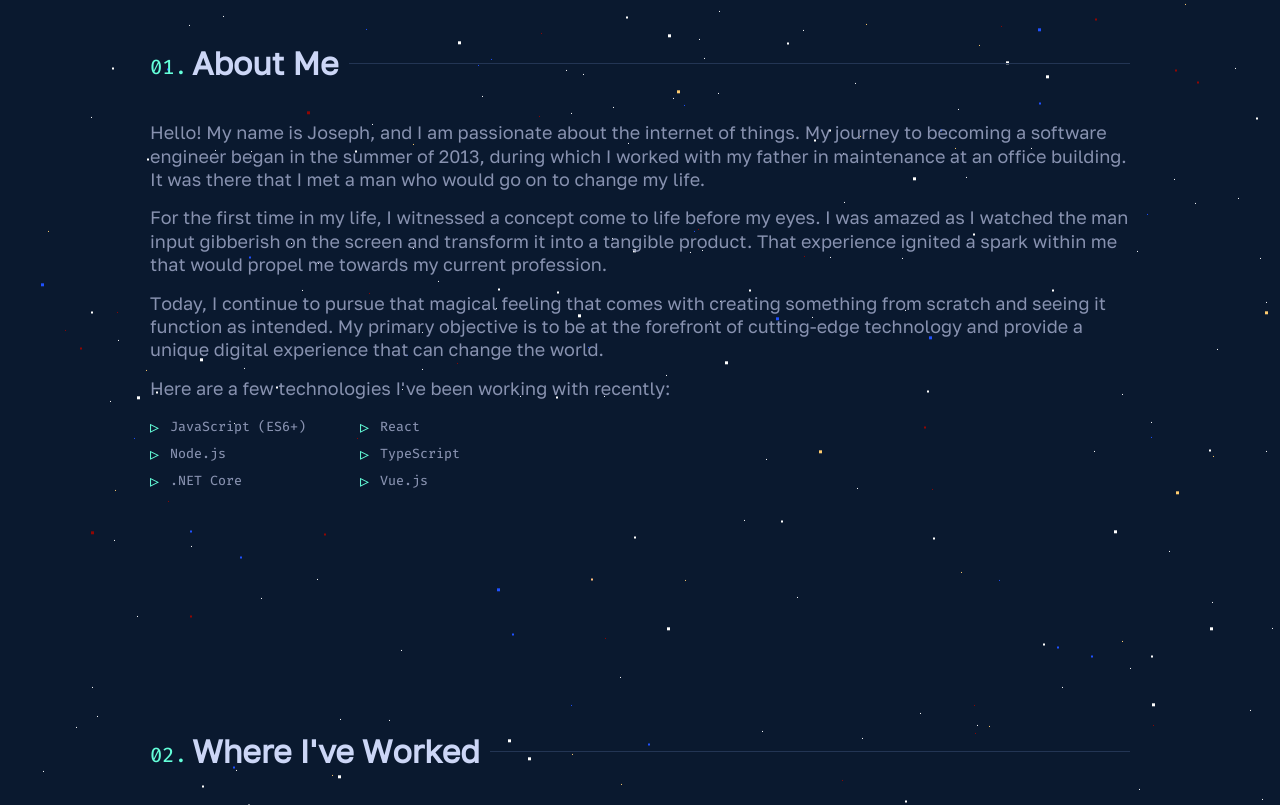
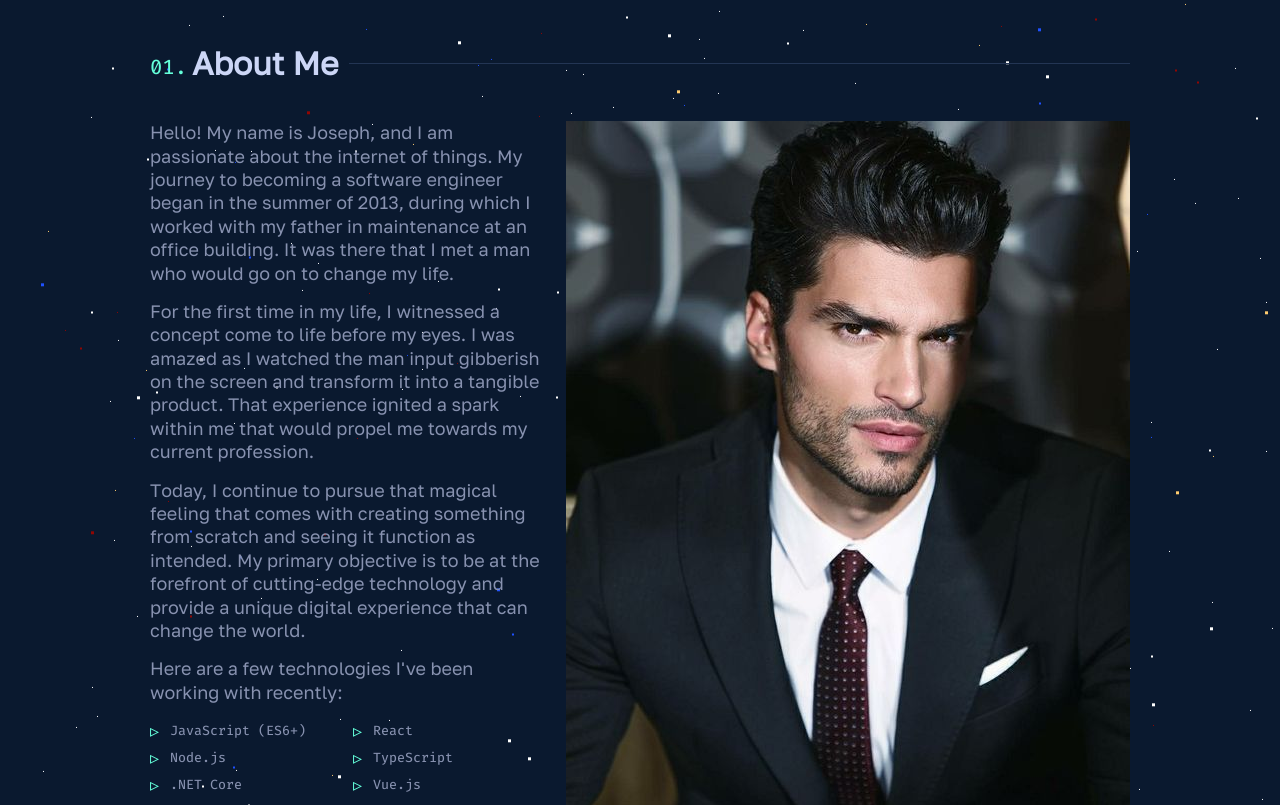
Before and after one commit to JosephBerm/Portfolio, a React (Create React App) app: page / in a window 1280 px wide. Shown: the part 864-1669 px from the top of the page. Built offline with nearby package versions, Linux system fonts and the light colour scheme.

Commit message:
fixing shooting stars
gravity now changes the direction of the shooting star

```diff
--- a/src/components/AboutMe.jsx
+++ b/src/components/AboutMe.jsx
@@ -1,4 +1,5 @@
 import React from "react";
+import samplePicture from "../assets/sample-picture.jpg";
 
 function AboutMe({ aboutRef }) {
 	// useEffect(() =>
@@ -8,23 +9,25 @@ function AboutMe({ aboutRef }) {
 		<section ref={aboutRef} id='about' className='section about_section'>
 			<h2 className='section-header'>About Me</h2>
 			<div className='section-body'>
+				<div className='text-container'>
 					<p>
-					Hello! My name is Joseph, and I am passionate about the internet of things.
-					My journey to becoming a software engineer began in the summer of 2013,
-					during which I worked with my father in maintenance at an office building.
-					It was there that I met a man who would go on to change my life.
+						Hello! My name is Joseph, and I am passionate about the internet of
+						things. My journey to becoming a software engineer began in the summer of
+						2013, during which I worked with my father in maintenance at an office
+						building. It was there that I met a man who would go on to change my
+						life.
 					</p>
 					<p>
-					For the first time in my life, I witnessed a concept come to life before my
-					eyes. I was amazed as I watched the man input gibberish on the screen and
-					transform it into a tangible product. That experience ignited a spark
+						For the first time in my life, I witnessed a concept come to life before
+						my eyes. I was amazed as I watched the man input gibberish on the screen
+						and transform it into a tangible product. That experience ignited a spark
 						within me that would propel me towards my current profession.
 					</p>
 					<p>
 						Today, I continue to pursue that magical feeling that comes with creating
 						something from scratch and seeing it function as intended. My primary
-					objective is to be at the forefront of cutting-edge technology and provide
-					a unique digital experience that can change the world.
+						objective is to be at the forefront of cutting-edge technology and
+						provide a unique digital experience that can change the world.
 					</p>
 					<p>Here are a few technologies I've been working with recently:</p>
 					<ul className='skills_list'>
@@ -35,8 +38,9 @@ function AboutMe({ aboutRef }) {
 						<li>.NET Core</li>
 						<li>Vue.js</li>
 					</ul>
+				</div>
 				<div className='photo-container'>
-					<img src='' alt='' />
+					<img src={samplePicture} alt='Professional headshot of Joseph Bermudez' />
 					<div className='background-border' />
 					{/* Both are position absolute to the parent. img goes up-left a bit.
                The background-border goes down-right. Simply make a transition that moves
--- a/src/components/Background.jsx
+++ b/src/components/Background.jsx
@@ -13,8 +13,11 @@ function Background(props) {
 			<div id='stars' />
 			<div id='stars2' />
 			<div id='stars3' />
-			<div className='shooting-stars north' />
-			<div className='shooting-stars south' />
+			{gravity ? (
+				<div className='shooting-stars south' />
+			) : (
+				<div className='shooting-stars north' />
+			)}
 		</div>
 	);
 }
--- a/src/css/AboutSection.css
+++ b/src/css/AboutSection.css
@@ -52,3 +52,12 @@ p:last-of-type {
 	font-family: var(--font-mono);
 	font-size: var(--fz-xs);
 }
+
+.about_section .section-body {
+	display: flex;
+	gap: 20px;
+}
+
+.about_section .photo-container {
+	display: inline-block;
+}
--- a/src/css/App.css
+++ b/src/css/App.css
@@ -153,6 +153,9 @@ button {
 
 .App {
 	overflow: hidden;
+}
+#content {
+	z-index: 1;
 }
 .blur {
 	overflow-y: hidden;
--- a/src/css/Background.css
+++ b/src/css/Background.css
@@ -17,10 +17,10 @@
 	);
 }
 #galaxy-bg div.shooting-stars.north {
-	animation: animShootingStar 3s 5s linear forwards;
+	animation: animShootingStar 3s 15s linear forwards;
 }
 #galaxy-bg div.shooting-stars.south {
-	animation: animShootingStarGravity 3s 55s linear forwards;
+	animation: animShootingStarGravity 3s 15s linear forwards;
 }
 
 @keyframes animShootingStar {
@@ -38,7 +38,7 @@
 
 @keyframes animShootingStarGravity {
 	from {
-		transform: translateY(-85vh) translateX(0) rotate(240deg);
+		transform: translateY(-85vh) translateX(0) rotate(225deg);
 		opacity: 1;
 		height: 10px;
 	}
```
Also changed, not shown: src/assets/sample-picture.jpg (added). Lines whose indentation alone changed are shown as unchanged.
